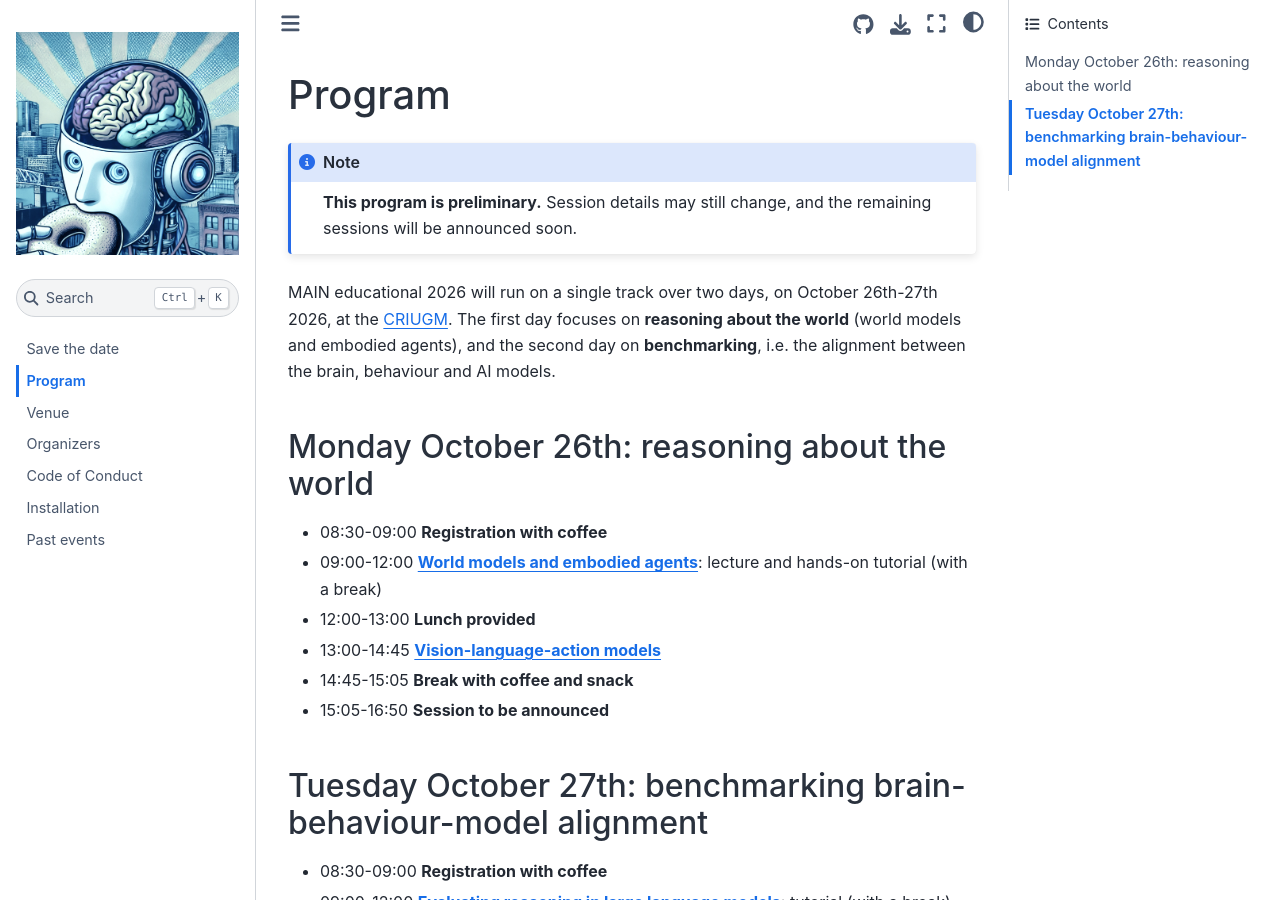
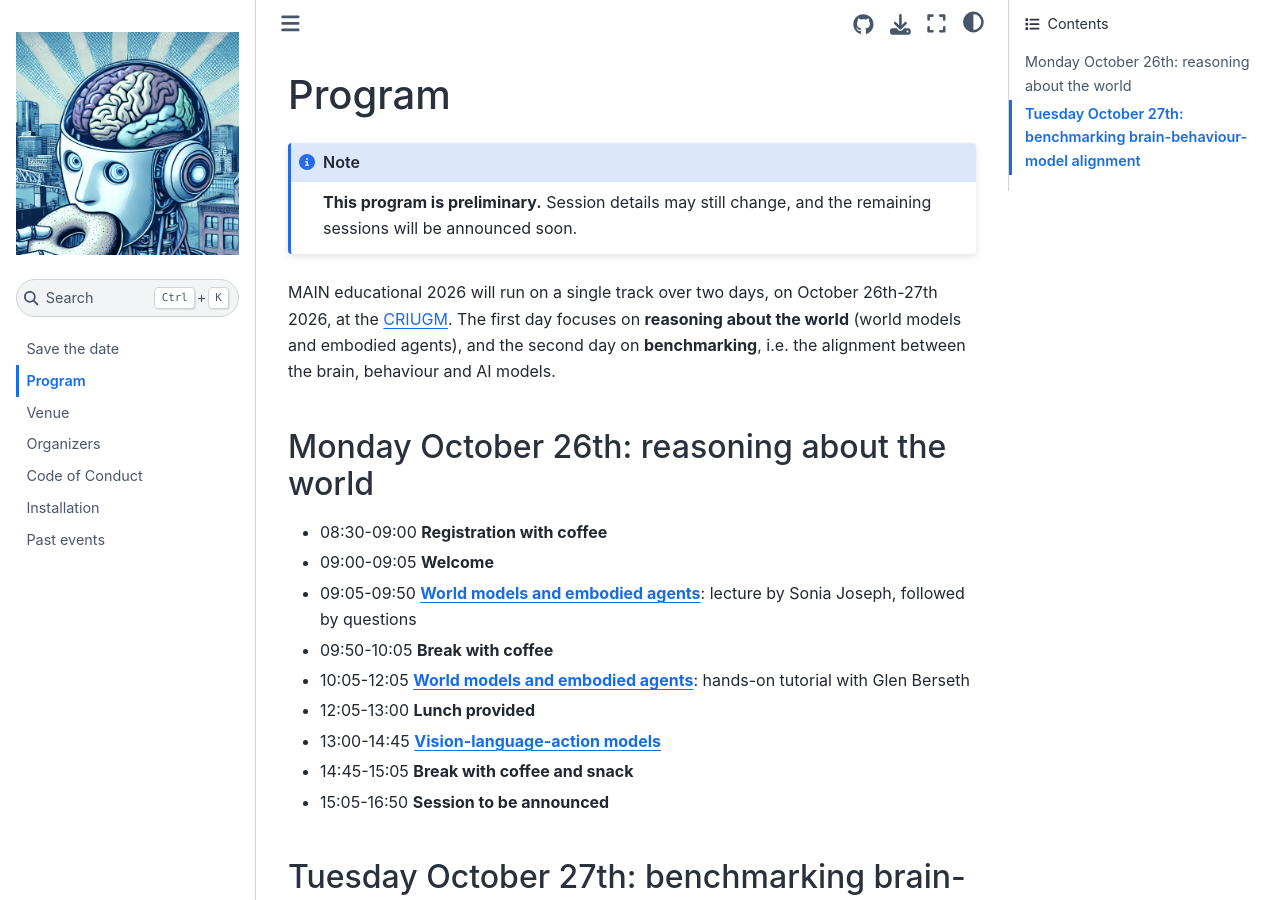
Before and after one commit to main-educational/main-educational.github.io, a Jupyter Book: the page built from content/program.md, in a window 1280 px wide and 900 px high. Built offline with Jupyter Book 1.0.4 settings and Sphinx 7.4.7 and the Sphinx Book theme 1.1.4, drawn with Linux system fonts in a browser that asks for light colours; pages that are not in the unit, such as notebooks, are missing from menus.

Commit message:
Set Monday morning schedule.
Sonia Joseph's lecture runs 09:05-09:50 with questions, followed by a
break and Glen Berseth's hands-on tutorial from 10:05 to 12:05.

Co-Authored-By: Claude Opus 5.5 <noreply@anthropic.com>

```diff
--- a/content/program.md
+++ b/content/program.md
@@ -9,8 +9,11 @@ MAIN educational 2026 will run on a single track over two days, on October 26th-
 ## Monday October 26th: reasoning about the world
 
  * 08:30-09:00 **Registration with coffee**
- * 09:00-12:00 **[World models and embodied agents](world_models)**: lecture and hands-on tutorial (with a break)
- * 12:00-13:00 **Lunch provided**
+ * 09:00-09:05 **Welcome**
+ * 09:05-09:50 **[World models and embodied agents](world_models)**: lecture by Sonia Joseph, followed by questions
+ * 09:50-10:05 **Break with coffee**
+ * 10:05-12:05 **[World models and embodied agents](world_models)**: hands-on tutorial with Glen Berseth
+ * 12:05-13:00 **Lunch provided**
  * 13:00-14:45 **[Vision-language-action models](vla_models)**
  * 14:45-15:05 **Break with coffee and snack**
  * 15:05-16:50 **Session to be announced**
```
Also changed, not shown: content/world_models.md (+6 -3 lines).
